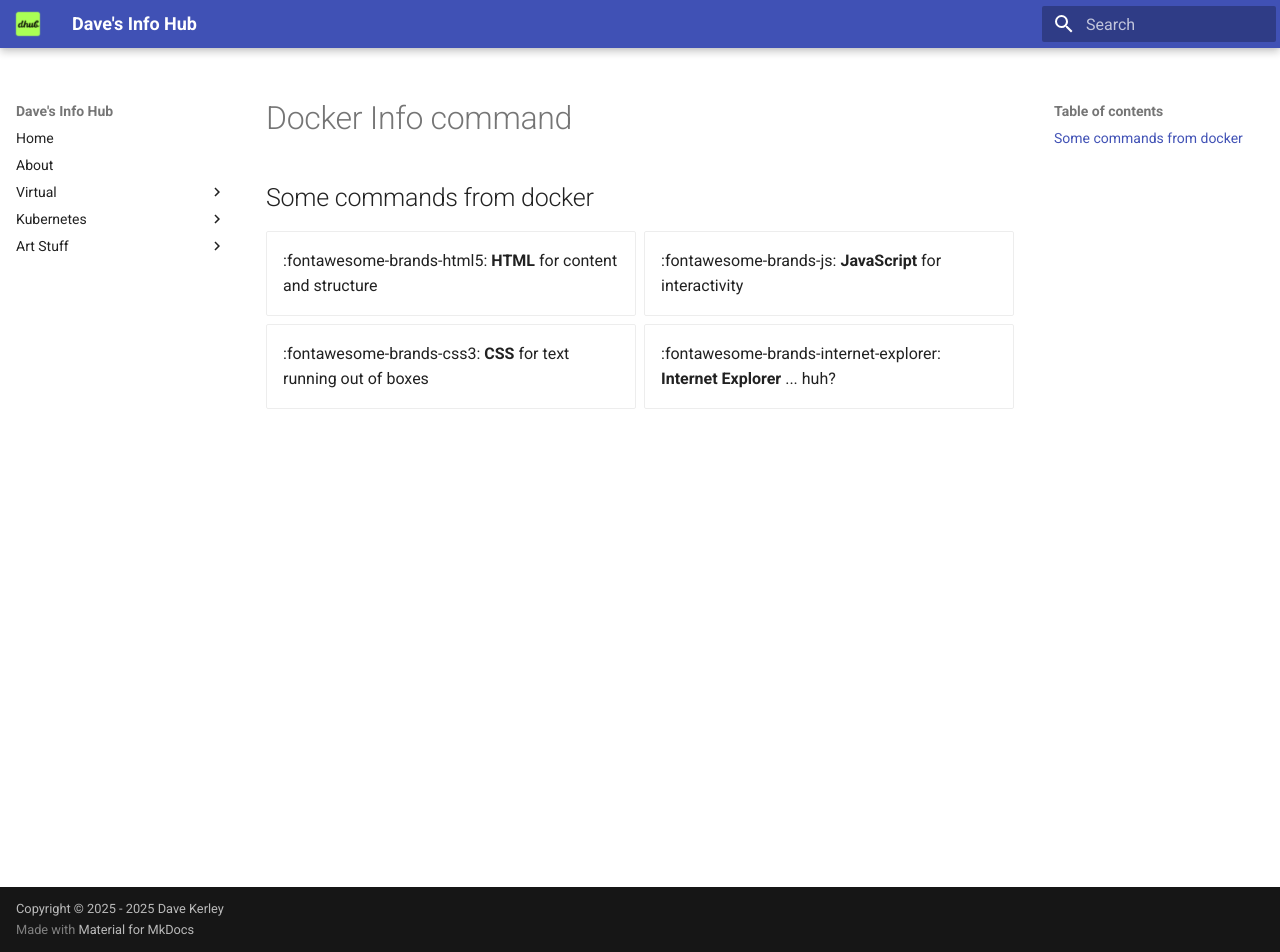
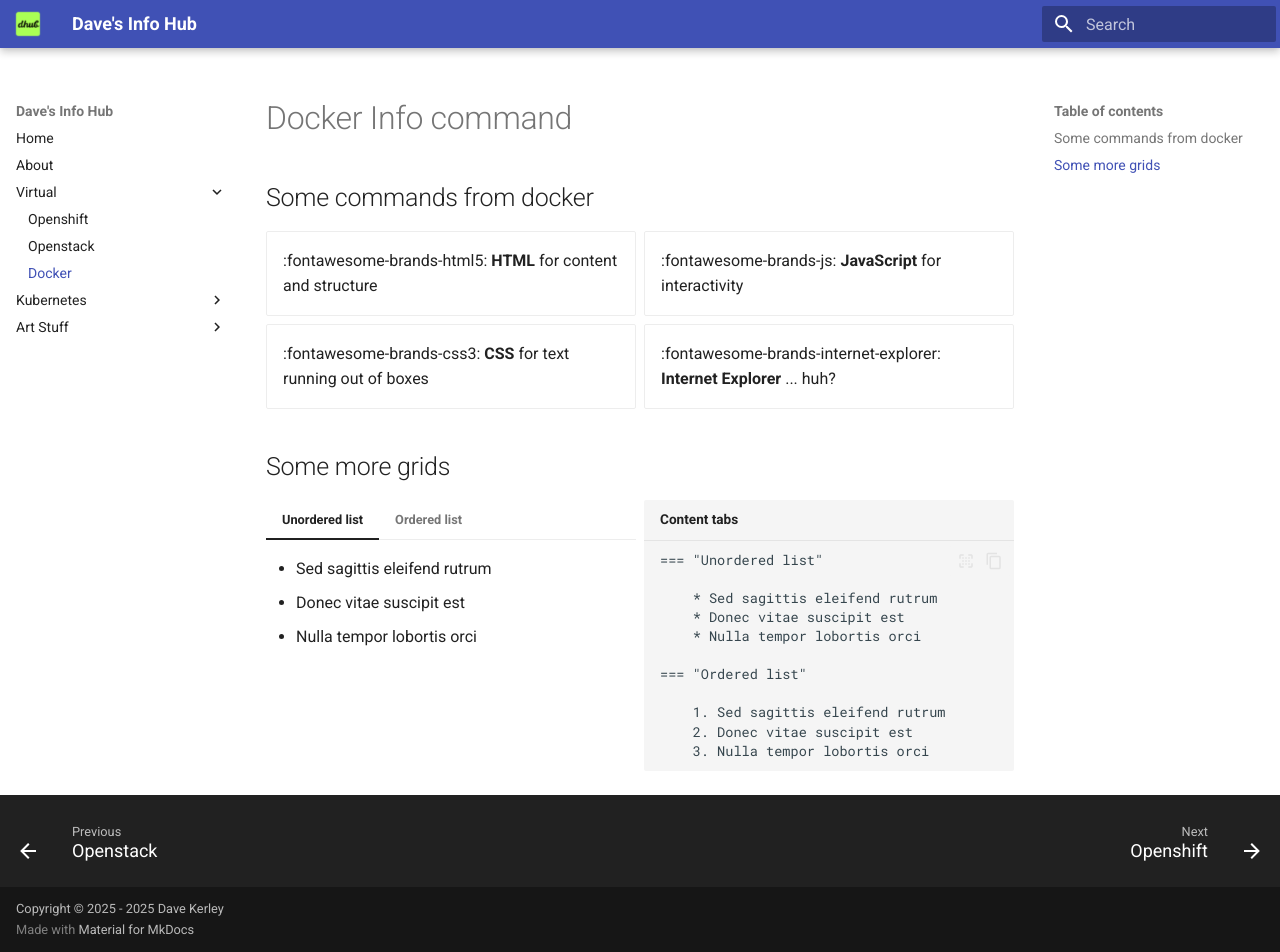
Before and after one commit to kerleyd4009/dhub_test, an MkDocs documentation site: the page built from docs/docker/docker1.md, in a window 1280 px wide and 952 px high. Built offline with MkDocs 1.6.1 and Material for MkDocs 9.7.7, drawn with Linux system fonts in a browser that asks for light colours.

Commit message:
Added grids and cards to docker

````diff
--- a/docs/docker/docker1.md
+++ b/docs/docker/docker1.md
@@ -10,3 +10,35 @@
 - :fontawesome-brands-internet-explorer: __Internet Explorer__ ... huh?
 
 </div>
+
+## Some more grids
+
+<div class="grid" markdown>
+
+=== "Unordered list"
+
+    * Sed sagittis eleifend rutrum
+    * Donec vitae suscipit est
+    * Nulla tempor lobortis orci
+
+=== "Ordered list"
+
+    1. Sed sagittis eleifend rutrum
+    2. Donec vitae suscipit est
+    3. Nulla tempor lobortis orci
+
+``` title="Content tabs"
+=== "Unordered list"
+
+    * Sed sagittis eleifend rutrum
+    * Donec vitae suscipit est
+    * Nulla tempor lobortis orci
+
+=== "Ordered list"
+
+    1. Sed sagittis eleifend rutrum
+    2. Donec vitae suscipit est
+    3. Nulla tempor lobortis orci
+```
+
+</div>
--- a/mkdocs.yml
+++ b/mkdocs.yml
@@ -8,7 +8,7 @@
   - Virtual:
       - Openshift:  kbr/1.md
       - Openstack:  kbr/2.md
-      - Docker:  kbr/3.md
+      - Docker:  docker/docker1.md
   - Kubernetes:
       - Kuber1: kbr/1.md
       - Kuber2: kbr/2.md
````
Also changed, not shown: docs/kbr/3.md (deleted, +0 -9 lines).
